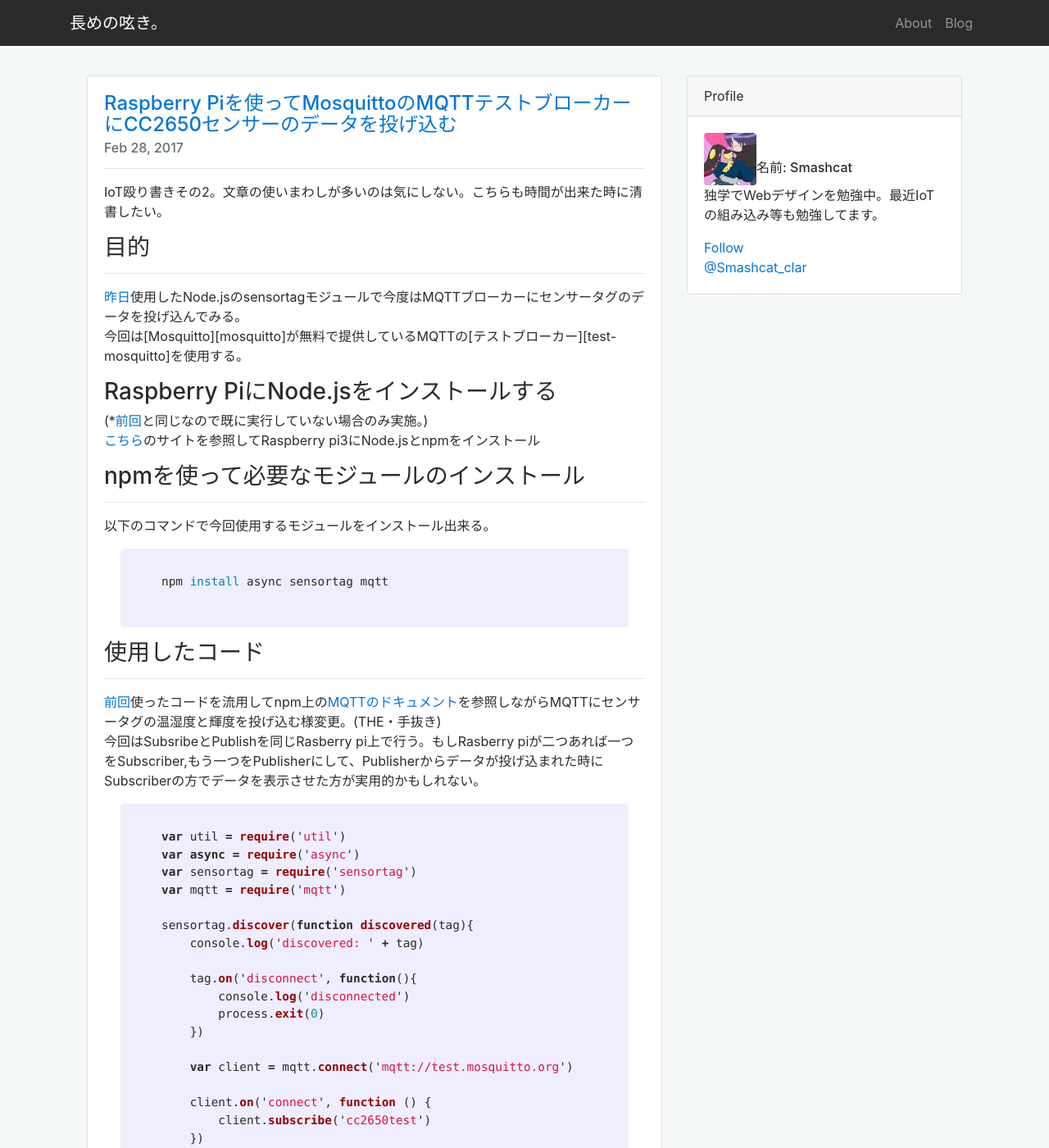
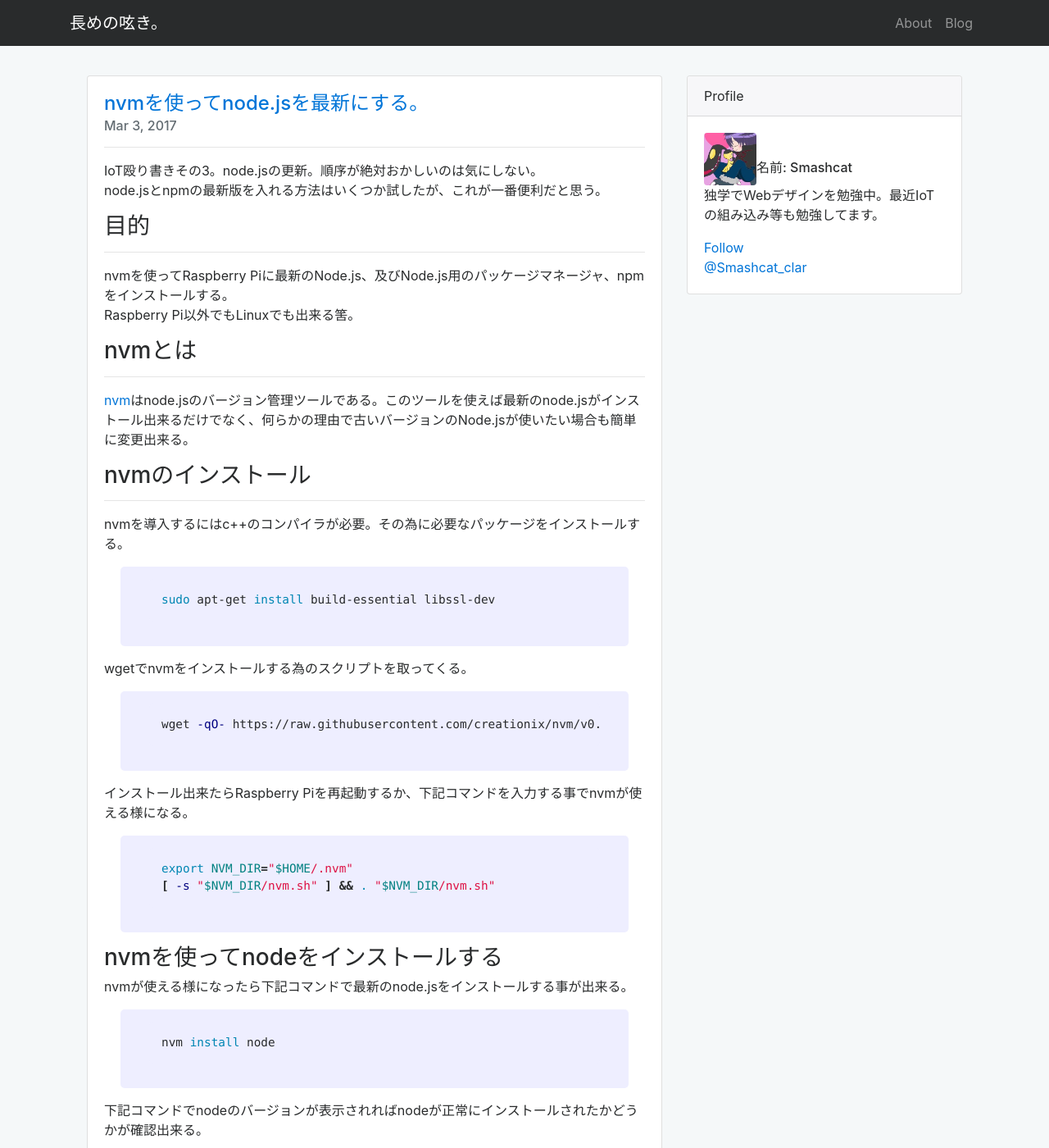
Before and after one commit to Naturalclar/naturalclar.github.io, a Jekyll site: the page built from index.html, in a window 1280 px wide and 1400 px high. Shown: the whole window at 82% size. Built offline with Jekyll 4.4.1, drawn with Linux system fonts in a browser that asks for light colours; some web fonts are replaced; the list of posts is cut into pages by our own code; comment, search, counter and statistics services are not loaded; some of the changed text lies outside the part shown.

Commit message:
add post

````diff
--- a/_posts/2017-02-27-sending-data-to-dweet.markdown
+++ b/_posts/2017-02-27-sending-data-to-dweet.markdown
@@ -22,6 +22,8 @@ categories: IoT RaspberryPi CC2650 node.js dweet.io
 ---
 
 [こちら][install-nodejs]のサイトを参照してRaspberry pi3にNode.jsとnpmをインストール
+
+*03/03/17追記：[こちら][post-nodejs]の記事に最新のnode.jsの導入方法を記載しました。
 
 ### npmを使って必要なモジュールのインストール
 
@@ -154,3 +156,4 @@ Golang用のBLEライブラリは既に[存在してる][paypal-gatt]し、そ
 [paypal-gatt]: https://github.com/paypal/gatt
 [ref-blog]: http://yagitsawa.github.io/2015/12/18/sensortag-bbb-dweetio/
 [dweet-db]: http://dweet.io/follow/cc2650-testing
+[post-nodejs]: /updating-nodejs-using-nvm/
--- a/_posts/2017-02-28-publish-data-to-mosquitto.markdown
+++ b/_posts/2017-02-28-publish-data-to-mosquitto.markdown
@@ -17,7 +17,9 @@ IoT殴り書きその2。文章の使いまわしが多いのは気にしない
 ### Raspberry PiにNode.jsをインストールする
 
 (*[前回][prev-post]と同じなので既に実行していない場合のみ実施。)<br>
-[こちら][install-nodejs]のサイトを参照してRaspberry pi3にNode.jsとnpmをインストール
+[こちら][install-nodejs]のサイトを参照してRaspberry pi3にNode.jsとnpmをインストール。
+
+*03/03/17追記：[こちら][post-nodejs]の記事に最新のnode.jsの導入方法を記載しました。
 
 ### npmを使って必要なモジュールのインストール
 
@@ -141,3 +143,4 @@ Message: の後に表示されるのがブローカ上で受け取ったメッ
 [node-sensortag]: https://github.com/sandeepmistry/node-sensortag
 [npm-mqtt]: https://www.npmjs.com/package/mqtt
 [prev-post]: {{page.previous.url}}
+[post-nodejs]: /updating-nodejs-using-nvm/
--- /dev/null
+++ b/_posts/2017-03-03-updating-nodejs-using-nvm.markdown
@@ -0,0 +1,101 @@
+---
+layout: post
+title: "nvmを使ってnode.jsを最新にする。"
+date: 2017-03-03 12:00:00 -0800
+categories: nvm npm node.js
+---
+
+IoT殴り書きその3。node.jsの更新。順序が絶対おかしいのは気にしない。<br>
+node.jsとnpmの最新版を入れる方法はいくつか試したが、これが一番便利だと思う。<br>
+
+### 目的
+
+---
+
+nvmを使ってRaspberry Piに最新のNode.js、及びNode.js用のパッケージマネージャ、npmをインストールする。<br>
+Raspberry Pi以外でもLinuxでも出来る筈。
+
+
+### nvmとは
+
+---
+
+[nvm][nvm-repo]はnode.jsのバージョン管理ツールである。このツールを使えば最新のnode.jsがインストール出来るだけでなく、何らかの理由で古いバージョンのNode.jsが使いたい場合も簡単に変更出来る。
+
+### nvmのインストール
+
+---
+
+nvmを導入するにはc++のコンパイラが必要。その為に必要なパッケージをインストールする。
+
+```bash
+sudo apt-get install build-essential libssl-dev
+```
+
+wgetでnvmをインストールする為のスクリプトを取ってくる。
+
+```bash
+wget -qO- https://raw.githubusercontent.com/creationix/nvm/v0.33.1/install.sh | bash
+```
+
+インストール出来たらRaspberry Piを再起動するか、下記コマンドを入力する事でnvmが使える様になる。
+
+```bash
+export NVM_DIR="$HOME/.nvm"
+[ -s "$NVM_DIR/nvm.sh" ] && . "$NVM_DIR/nvm.sh"
+```
+
+### nvmを使ってnodeをインストールする
+
+nvmが使える様になったら下記コマンドで最新のnode.jsをインストールする事が出来る。
+
+```bash
+nvm install node
+```
+
+下記コマンドでnodeのバージョンが表示されればnodeが正常にインストールされたかどうかが確認出来る。
+
+```bash
+node -v
+```
+
+また、インストールしたいnode.jsのバージョンを指定する事も出来る。
+
+```bash
+nvm install 4.0
+```
+
+使用するnodeのバージョンを変更したい場合、下記コマンドで変更出来る。
+
+```bash
+nvm use 4.0
+```
+
+インストールしたnodeのバージョン、及び現在使用しているnodeのバージョンが知りたい場合は下記コマンドを使う。
+
+```bash
+nvm ls
+```
+
+### npmを最新の物にする
+
+nvmを使ってnode.jsをインストールした場合、最新のnpmも一緒にインストールされる。<br>
+だが、npmの方がnode.jsより更新頻度が高い為、npmだけを更新したい場合は下記コマンドを使う。
+
+```bash
+npm install npm@latest -g
+```
+
+
+### 参考したサイト
+
+---
+
+- [nvmのgithubリポジトリ][nvm-repo]
+- [Installing Node.js and updating npm][npm-update]
+- [Managing Node.js Versions with nvm][nvm-blog]
+
+
+[nvm-repo]: https://github.com/creationix/nvm
+[npm-update]: https://docs.npmjs.com/getting-started/installing-node
+[nvm-blog]: https://davidwalsh.name/nvm
````
